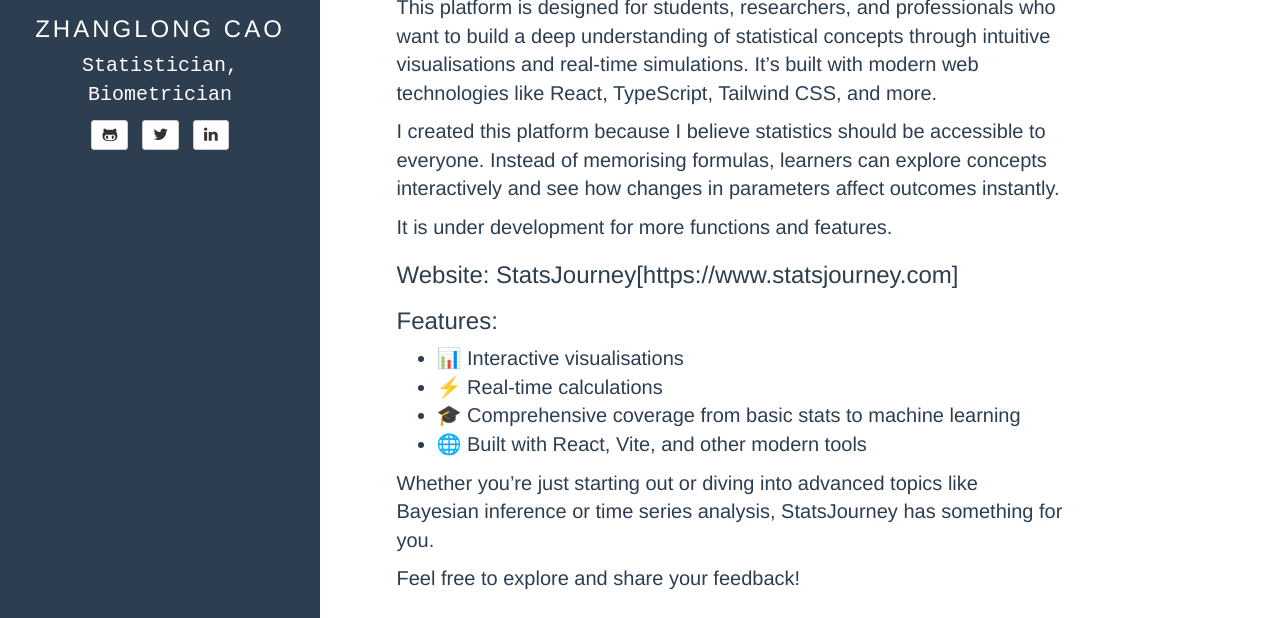
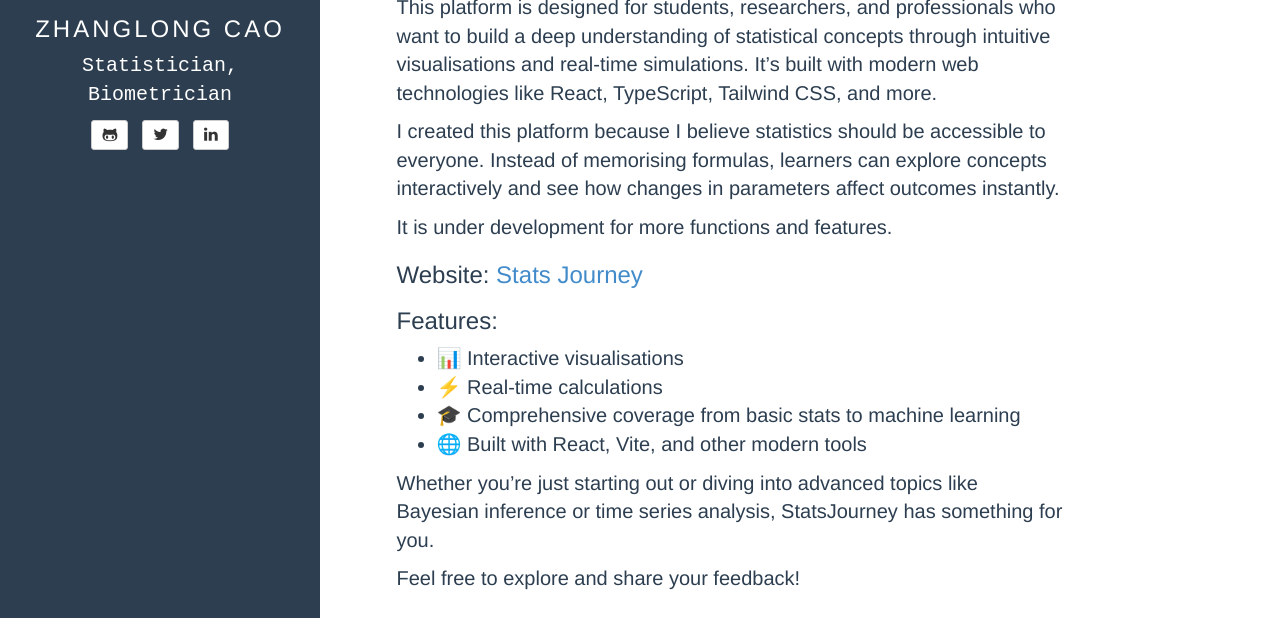
Before and after one commit to jeromecy/jeromecy.github.io, a Jekyll site: the page built from _posts/2025-06-25-StatsJourney.md, in a window 1280 px wide and 900 px high, cut to the strip 282-900 px from the top of the window. Built offline with Jekyll 4.4.1, drawn with Linux system fonts in a browser that asks for light colours.

Commit message:
update new link format

```diff
--- a/_posts/2025-06-25-StatsJourney.md
+++ b/_posts/2025-06-25-StatsJourney.md
@@ -13,7 +13,8 @@ I created this platform because I believe statistics should be accessible to eve
 
 It is under development for more functions and features.
 
-### Website: StatsJourney[https://www.statsjourney.com]
+### Website: <a href="https://www.statsjourney.com" target="_blank">Stats Journey</a>
+
 
 ### Features:
 - 📊 Interactive visualisations
```
